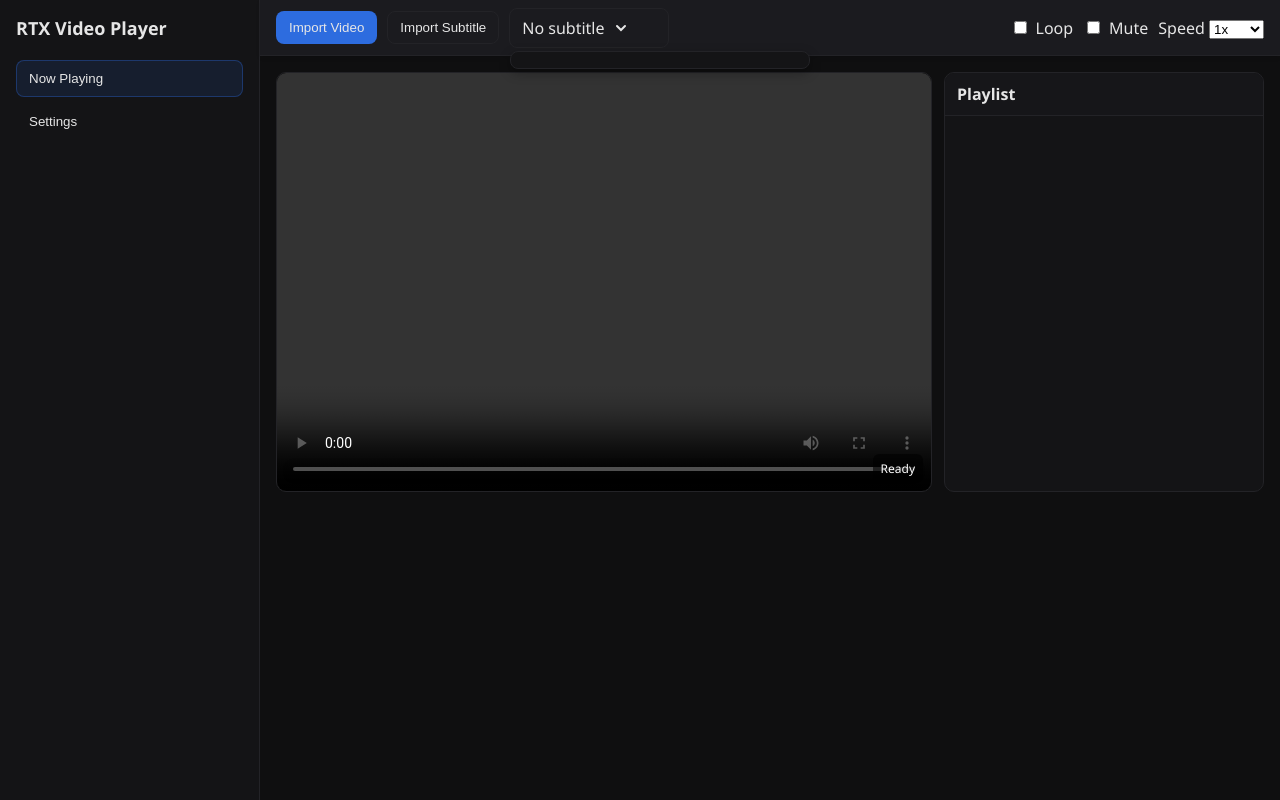
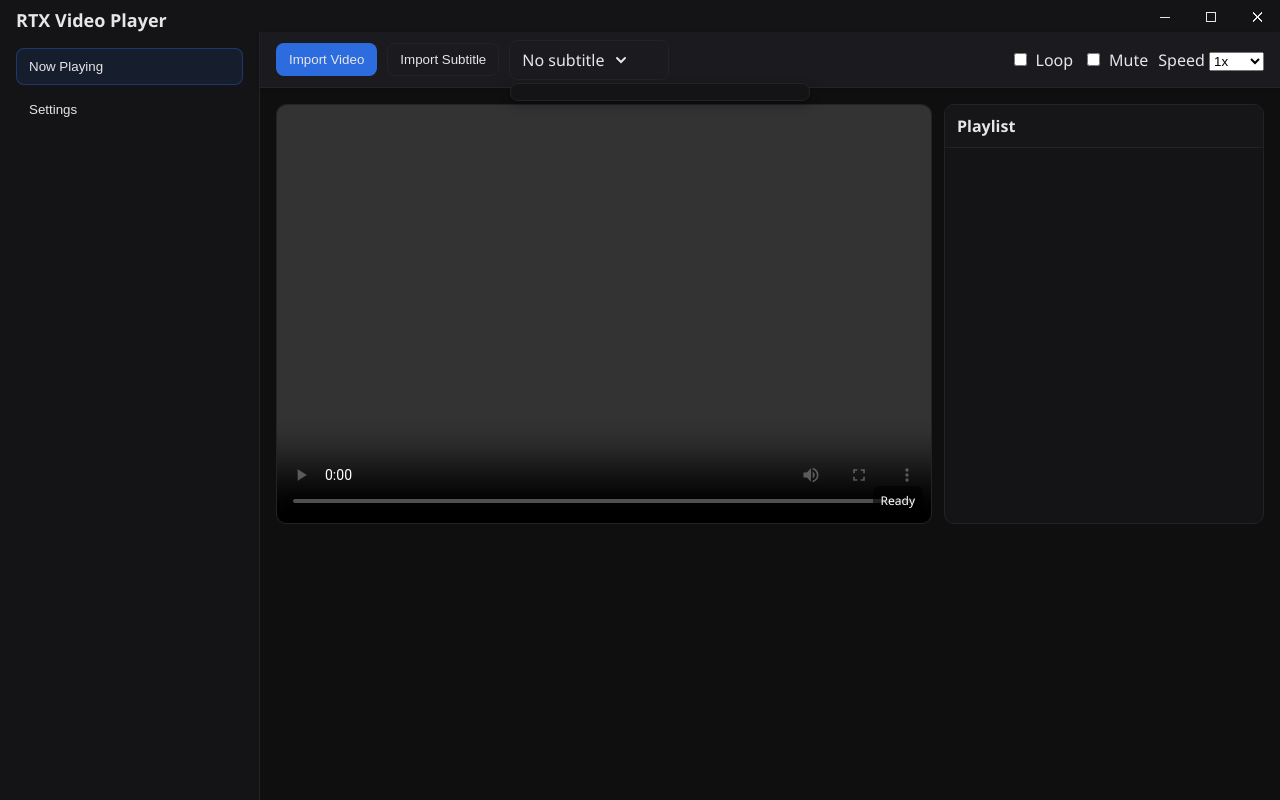
Before and after one commit to iboxz/Local-video-player, an Electron app: page renderer/index.html in a window 1280 px wide. Drawn offline with Linux system fonts and the light colour scheme; no server answers.

Commit message:
Add custom titlebar with window controls
Implement frameless window with custom titlebar including minimize, maximize, and close buttons. Move brand title to titlebar and adjust layout to accommodate 32px titlebar height.

```diff
--- a/preload.js
+++ b/preload.js
@@ -6,4 +6,9 @@ contextBridge.exposeInMainWorld("electronAPI", {
   getInstalledFonts: () => ipcRenderer.invoke("get-installed-fonts"),
   loadStore: () => ipcRenderer.invoke("store-load"),
   saveStore: (data) => ipcRenderer.invoke("store-save", data),
+  windowControl: {
+    minimize: () => ipcRenderer.send("window-control", "minimize"),
+    maximize: () => ipcRenderer.send("window-control", "maximize"),
+    close: () => ipcRenderer.send("window-control", "close"),
+  },
 });
--- a/renderer/index.html
+++ b/renderer/index.html
@@ -8,9 +8,30 @@
     <link rel="stylesheet" href="styles.css" />
   </head>
   <body>
+    <div class="custom-titlebar">
+      <div class="titlebar-drag-region">
+        <div class="brand">RTX Video Player</div>
+      </div>
+      <div class="titlebar-controls">
+        <button class="titlebar-button" id="minimize-btn">
+          <svg x="0px" y="0px" viewBox="0 0 10 1">
+            <rect fill="currentColor" width="10" height="1"></rect>
+          </svg>
+        </button>
+        <button class="titlebar-button" id="maximize-btn">
+          <svg x="0px" y="0px" viewBox="0 0 10 10">
+            <path fill="currentColor" d="M 0 0 L 0 10 L 10 10 L 10 0 L 0 0 z M 1 1 L 9 1 L 9 9 L 1 9 L 1 1 z "/>
+          </svg>
+        </button>
+        <button class="titlebar-button" id="close-btn">
+          <svg x="0px" y="0px" viewBox="0 0 10 10">
+            <polygon fill="currentColor" points="10,1 9,0 5,4 1,0 0,1 4,5 0,9 1,10 5,6 9,10 10,9 6,5"></polygon>
+          </svg>
+        </button>
+      </div>
+    </div>
     <div class="app">
       <aside class="sidebar">
-        <div class="brand">RTX Video Player</div>
         <nav class="nav">
           <button class="nav-item active" data-page="nowPlaying">Now Playing</button>
           <button class="nav-item" data-page="settings">Settings</button>
--- a/renderer/renderer.js
+++ b/renderer/renderer.js
@@ -3,6 +3,44 @@ const video = document.getElementById("video");
 const statusEl = document.getElementById("status");
 const importVideoBtn = document.getElementById("importVideoBtn");
 const importSubtitleBtn = document.getElementById("importSubtitleBtn");
+
+// Window control buttons
+document.getElementById("minimize-btn").addEventListener("click", () => {
+  window.electronAPI.windowControl.minimize();
+});
+
+// برای تشخیص حالت ماکسیمایز
+let isMaximized = false;
+
+// SVG icons for maximize button (state-based)
+const MAX_ICON_RESTORED_SVG = `<svg x="0px" y="0px" viewBox="0 0 10 10">
+<path fill="currentColor" d="M 0 0 L 0 10 L 10 10 L 10 0 L 0 0 z M 1 1 L 9 1 L 9 9 L 1 9 L 1 1 z "/>
+</svg>`;
+
+const MAX_ICON_MAXIMIZED_SVG = `<svg x="0px" y="0px" viewBox="0 0 10 10">
+<mask id="Mask">
+<rect fill="#FFFFFF" width="10" height="10"></rect>
+<path fill="#000000" d="M 3 1 L 9 1 L 9 7 L 8 7 L 8 2 L 3 2 L 3 1 z"/>
+<path fill="#000000" d="M 1 3 L 7 3 L 7 9 L 1 9 L 1 3 z"/>
+</mask>
+<path fill="currentColor" d="M 2 0 L 10 0 L 10 8 L 8 8 L 8 10 L 0 10 L 0 2 L 2 2 L 2 0 z" mask="url(#Mask)"/>
+</svg>`;
+
+function updateMaximizeIcon() {
+  const btn = document.getElementById("maximize-btn");
+  if (!btn) return;
+  btn.innerHTML = isMaximized ? MAX_ICON_MAXIMIZED_SVG : MAX_ICON_RESTORED_SVG;
+}
+
+document.getElementById("maximize-btn").addEventListener("click", () => {
+  isMaximized = !isMaximized;
+  window.electronAPI.windowControl.maximize();
+  updateMaximizeIcon();
+});
+
+document.getElementById("close-btn").addEventListener("click", () => {
+  window.electronAPI.windowControl.close();
+});
 
 // Save video time periodically and before closing
 let saveTimeDebounce = null;
@@ -845,4 +883,5 @@ function updateSubtitleStyle() {
   }
   loadSystemFonts();
   loadState();
+  updateMaximizeIcon();
 })();
--- a/renderer/styles.css
+++ b/renderer/styles.css
@@ -23,10 +23,77 @@ body {
   color: var(--text);
 }
 
+.custom-titlebar {
+  height: 32px;
+  background: var(--surface);
+  display: flex;
+  justify-content: space-between;
+  align-items: center;
+  -webkit-app-region: drag;
+  user-select: none;
+}
+
+.titlebar-drag-region {
+  flex: 1;
+  height: 100%;
+}
+.titlebar-drag-region .brand {
+  font-weight: 700;
+  font-size: 18px;
+  padding: 8px 16px;
+  color: var(--text);
+  margin-bottom: 8px;
+}
+
+.titlebar-buttons {
+  display: flex;
+  height: 100%;
+  -webkit-app-region: no-drag;
+}
+
+.titlebar-controls {
+  height: 100%;
+  display: flex;
+  -webkit-app-region: no-drag;
+}
+
+.titlebar-button {
+  width: 45px;
+  height: 31px;
+  border: none;
+  background: transparent;
+  color: var(--text);
+  display: flex;
+  align-items: center;
+  justify-content: center;
+  cursor: pointer;
+  margin: 1px 1px 0 0;
+  transition: background-color 0.2s;
+}
+
+.titlebar-button svg {
+  width: 10px;
+  height: 10px;
+  shape-rendering: crispEdges;
+}
+
+.titlebar-button:hover {
+  background: rgba(255, 255, 255, 0.1);
+}
+
+#close-btn:hover {
+  background: rgba(232, 17, 35, 0.9);
+}
+
+#close-btn:hover svg {
+  color: #ffffff;
+}
+
+
 .app {
   display: grid;
   grid-template-columns: 260px 1fr;
-  height: 100vh;
+  height: calc(100vh - 32px);
 }
 .sidebar {
   background: var(--surface);
@@ -35,12 +102,6 @@ body {
   flex-direction: column;
   padding: 16px;
   gap: 12px;
-}
-.brand {
-  font-weight: 700;
-  font-size: 18px;
-  color: var(--text);
-  margin-bottom: 8px;
 }
 .nav {
   display: flex;
```
Also changed, not shown: main.js (+20 -0 lines), README.md.
